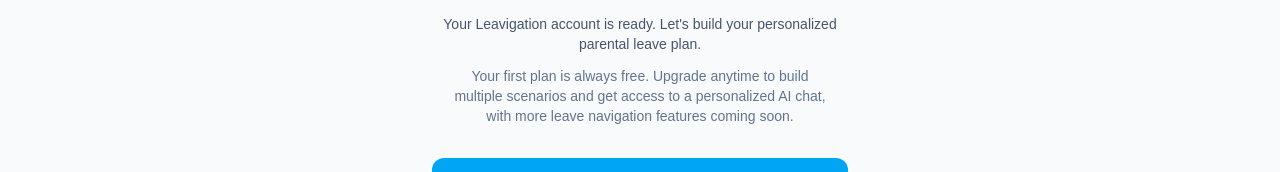
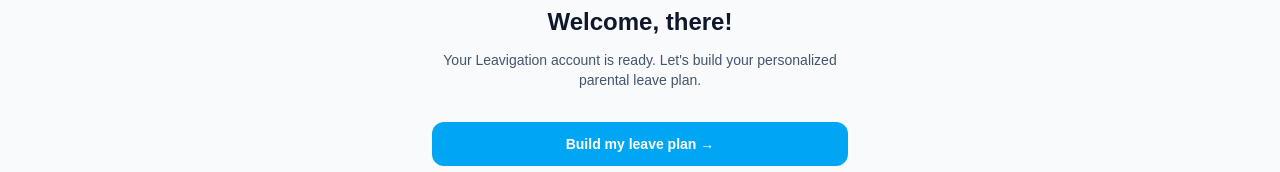
Before and after one commit to leavigation/leavigation, a Next.js app: page /welcome in a window 1280 px wide. Shown: the part 374-546 px from the top of the page. Built offline with nearby package versions, Linux system fonts and the light colour scheme; no server answers.

Commit message:
feat: remove pricing text from welcome page until paid tier is ready

```diff
--- a/src/app/welcome/page.tsx
+++ b/src/app/welcome/page.tsx
@@ -10,9 +10,6 @@
         <div className="text-5xl mb-4">🎉</div>
         <h1 className="text-2xl font-semibold text-slate-900">Welcome, {firstName}!</h1>
         <p className="mt-3 text-sm text-slate-600">Your Leavigation account is ready. Let&apos;s build your personalized parental leave plan.</p>
-        <p className="mt-3 text-sm text-slate-500 max-w-sm mx-auto">
-          Your first plan is always free. Upgrade anytime to build multiple scenarios and get access to a personalized AI chat, with more leave navigation features coming soon.
-        </p>
         <div className="mt-8 space-y-3">
           <Link href="/plan" className="block w-full rounded-xl bg-sky-500 px-4 py-3 text-sm font-semibold text-white hover:bg-sky-600 transition">
             Build my leave plan →
```
